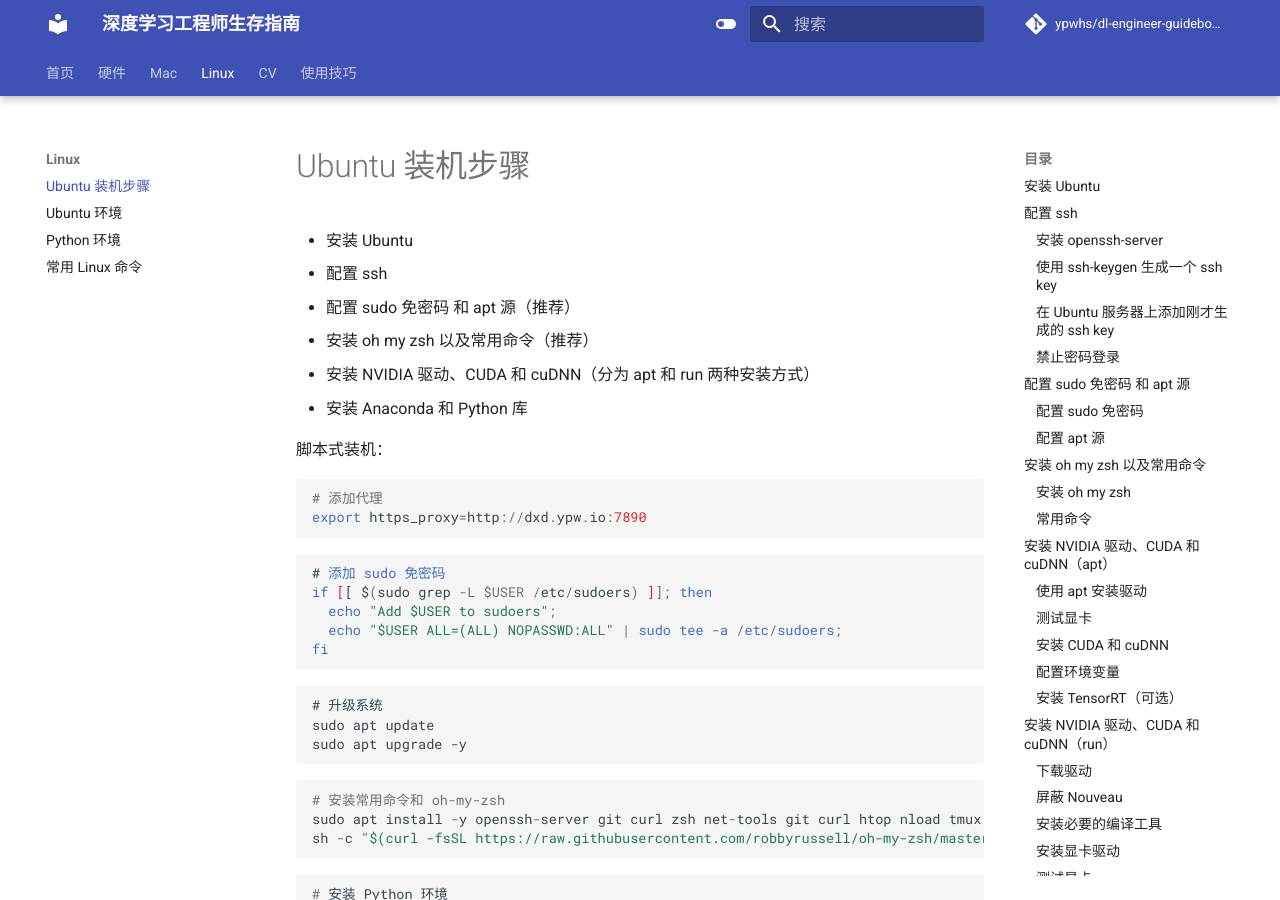
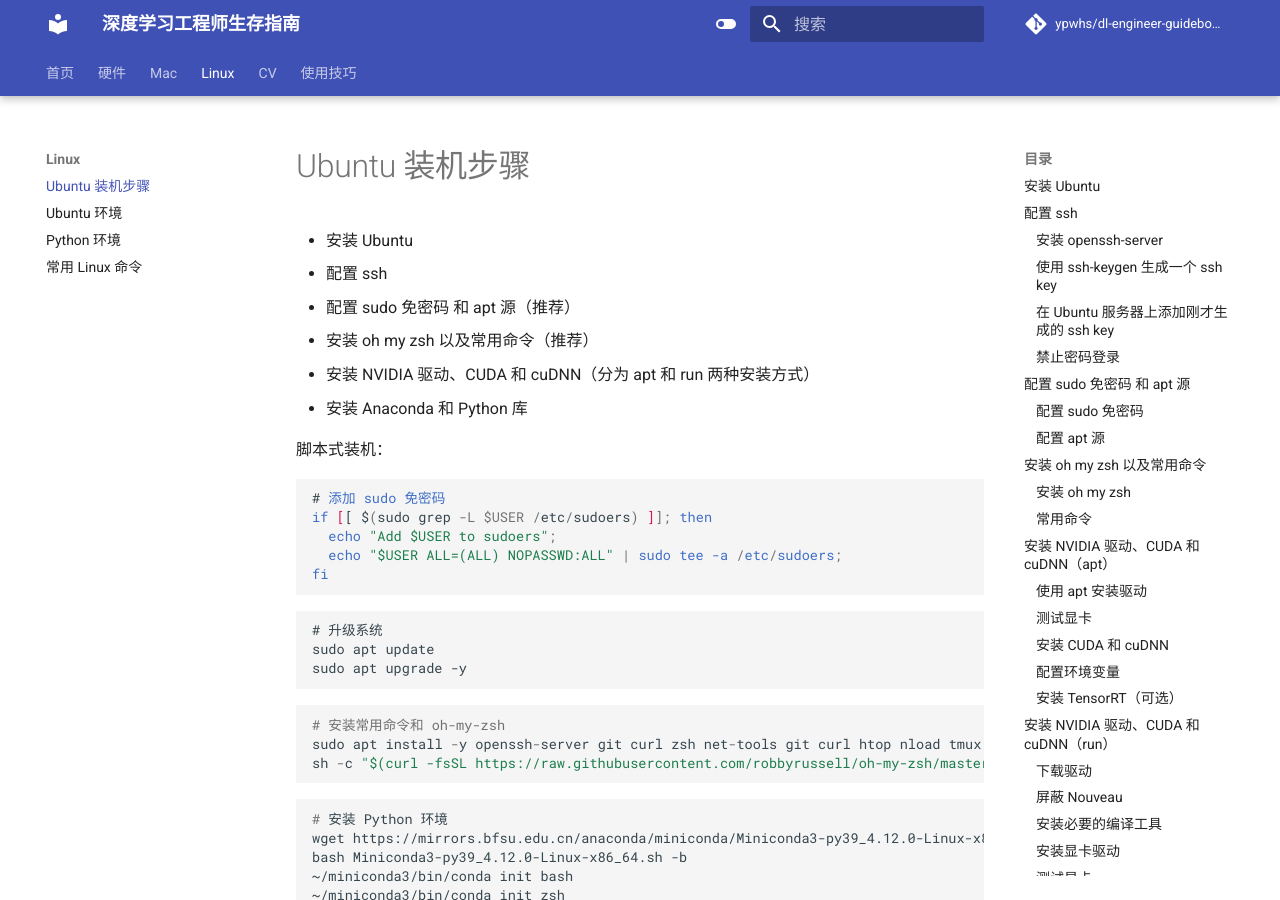
Before and after one commit to ypwhs/dl-engineer-guidebook, an MkDocs documentation site: the page built from docs/ubuntu-install-guide.md, in a window 1280 px wide and 900 px high. Built offline with MkDocs 1.6.1 and Material for MkDocs 9.7.7, drawn with Linux system fonts in a browser that asks for light colours; comment, search, counter and statistics services are not loaded.

Commit message:
Update ubuntu-install-guide.md

````diff
--- a/docs/ubuntu-install-guide.md
+++ b/docs/ubuntu-install-guide.md
@@ -8,11 +8,6 @@
 * 安装 Anaconda 和 Python 库
 
 脚本式装机：
-
-```
-# 添加代理
-export https_proxy=http://dxd.ypw.io:7890
-```
 
 ```
 # 添加 sudo 免密码
````
